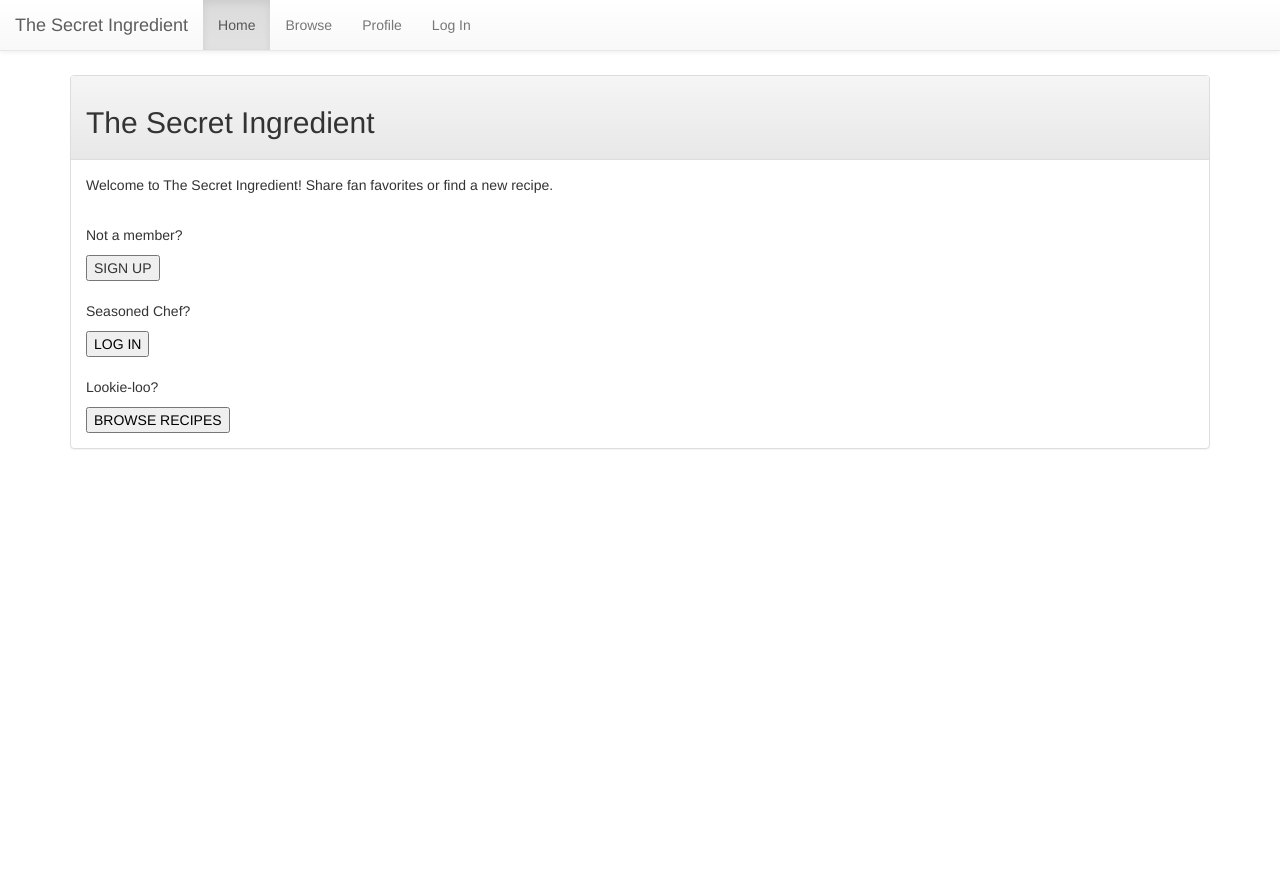
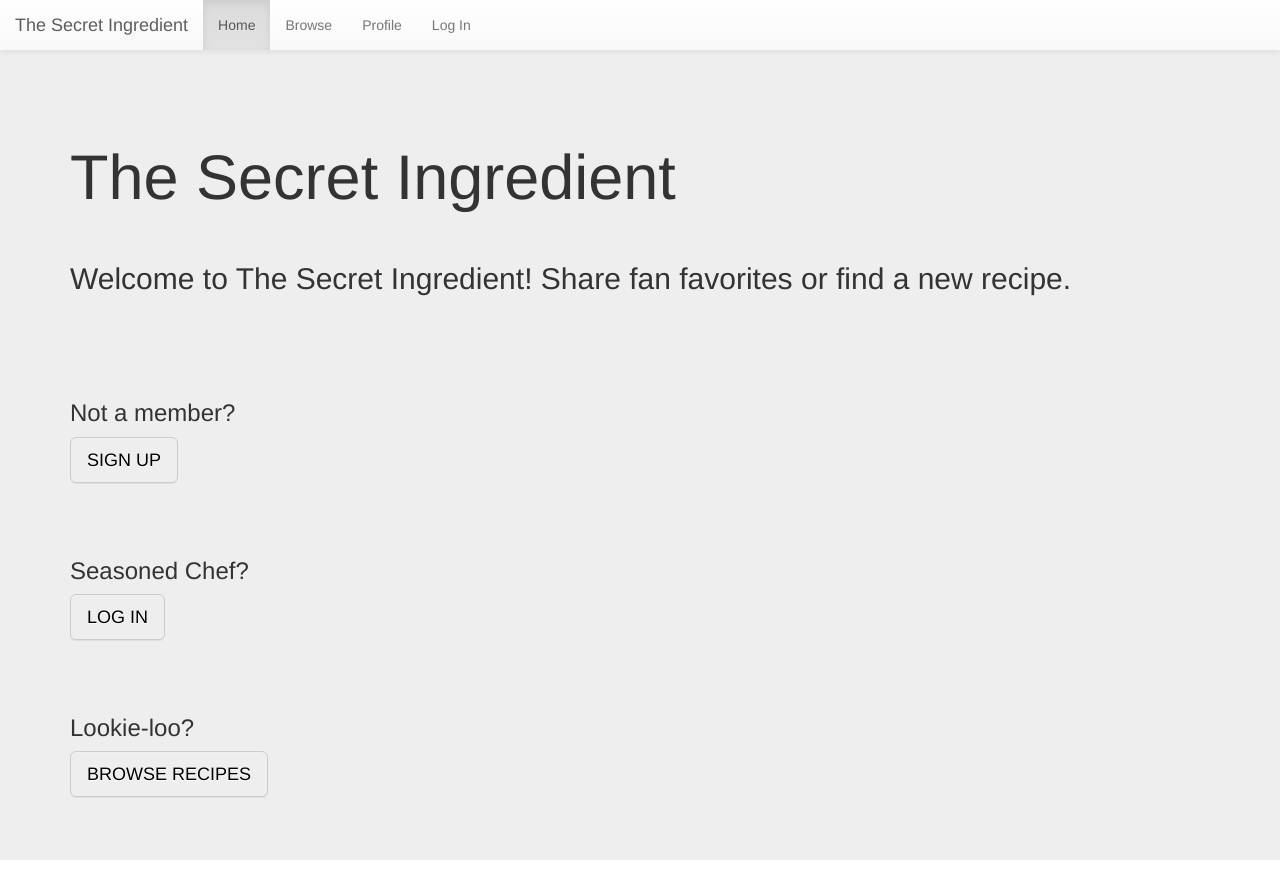
Before and after one commit to jacobbrockett/the-secret-ingredient, a PHP site: page / in a window 1280 px wide. Before the commit the page ends 449 px from the top, so only its background shows below. Run offline with PHP 8.4, Linux system fonts and the light colour scheme.

Commit message:
updated home page to look more like a home page

```diff
--- a/UI/Source_Files/home.php
+++ b/UI/Source_Files/home.php
@@ -1,21 +1,19 @@
+<div class="jumbotron">
     <div class="container">
-    <div class="panel panel-default">
-        <div class="panel-heading">
-            <h2>The Secret Ingredient</h2>
+        <h1>The Secret Ingredient</h1>
+        <br>
+        <h2>Welcome to The Secret Ingredient! Share fan favorites or find a new recipe.</h2>
     </div>
-        <div class="panel-body">
-            <p>Welcome to The Secret Ingredient! Share fan favorites or find a new recipe.</p>
-            <br>
-            <p>Not a member?</p>
-            <button type="button">SIGN UP</button>
+    <div class="container">
+        <h3>Not a member?</h3>
+        <p><a class="btn btn-default btn-lg" href="#" role="button">SIGN UP</a></p>
         <br>
         <br>
-            <p>Seasoned Chef?</p>
-            <a href="index.php?page=login"><button type="button">LOG IN</button></a>
+        <h3>Seasoned Chef?</h3>
+        <p><a href="index.php?page=login" class="btn btn-default btn-lg">LOG IN</a></p>
         <br>
         <br>
-            <p>Lookie-loo?</p>
-            <a href="index.php?page=browse"><button type="button">BROWSE RECIPES</button></a>
+        <h3>Lookie-loo?</h3>
+        <p><a href="index.php?page=browse" class="btn btn-default btn-lg">BROWSE RECIPES</a></p>
     </div>
 </div>
-</div>
```
Lines whose indentation alone changed are shown as unchanged.
